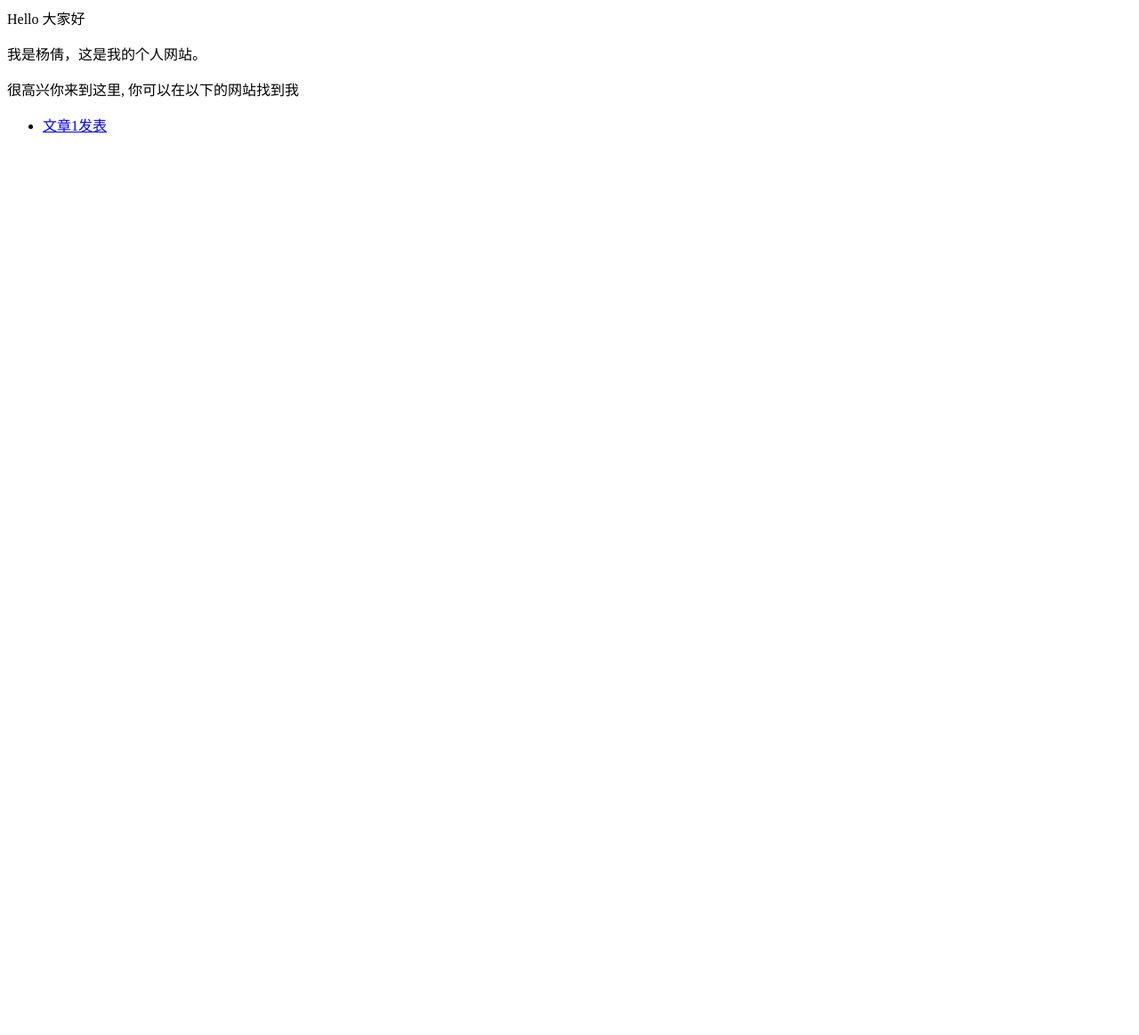
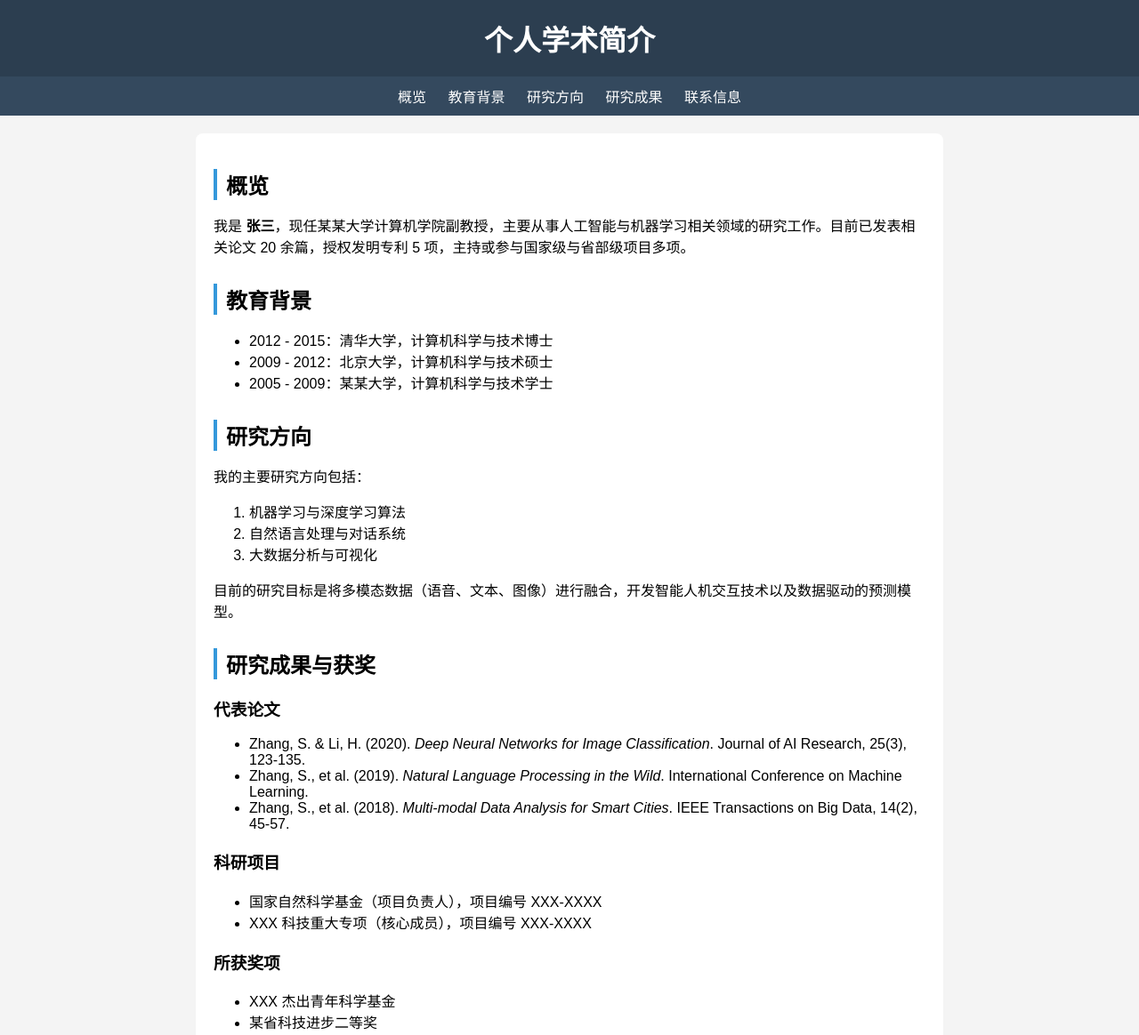
Before and after one commit to yangqian0227/yangqian0227.github.io, a plain HTML site: page index.html in a window 1280 px wide. Shown: the top 1164 px of the page at 89% size. Before the commit the page ends 800 px from the top, so only its background shows below. Drawn offline with Linux system fonts and the light colour scheme.

Commit message:
Update index.html
初始化

```diff
--- a/index.html
+++ b/index.html
@@ -1,7 +1,144 @@
-<p>Hello 大家好</p>
-<p>我是杨倩，这是我的个人网站。 </p>
-<p>很高兴你来到这里, 你可以在以下的网站找到我</p>
+<!DOCTYPE html>
+<html lang="zh-CN">
+<head>
+  <meta charset="UTF-8" />
+  <title>个人学术简介</title>
+  <style>
+    body {
+      font-family: "Microsoft YaHei", sans-serif;
+      margin: 0;
+      padding: 0;
+      background-color: #f4f4f4;
+    }
+    header {
+      background-color: #2c3e50;
+      color: #fff;
+      padding: 20px 0;
+      text-align: center;
+    }
+    header h1 {
+      margin: 0;
+      font-size: 2em;
+    }
+    nav {
+      background-color: #34495e;
+      padding: 10px;
+      text-align: center;
+    }
+    nav a {
+      color: #fff;
+      text-decoration: none;
+      margin: 0 10px;
+    }
+    nav a:hover {
+      text-decoration: underline;
+    }
+    main {
+      max-width: 800px;
+      margin: 20px auto;
+      padding: 20px;
+      background-color: #fff;
+      border-radius: 8px;
+    }
+    section {
+      margin-bottom: 30px;
+    }
+    section h2 {
+      border-left: 4px solid #3498db;
+      padding-left: 10px;
+      margin-bottom: 10px;
+    }
+    footer {
+      background-color: #2c3e50;
+      color: #fff;
+      text-align: center;
+      padding: 10px 0;
+      margin-top: 30px;
+    }
+  </style>
+</head>
+<body>
 
-<ul>
-  <li> <a href="https://www.zhihu.com/people/AJLoveChina">文章1发表</a> </li>
-</ul>
+  <!-- 页眉 -->
+  <header>
+    <h1>个人学术简介</h1>
+  </header>
+
+  <!-- 导航栏（可根据需要删改） -->
+  <nav>
+    <a href="#overview">概览</a>
+    <a href="#education">教育背景</a>
+    <a href="#research">研究方向</a>
+    <a href="#publications">研究成果</a>
+    <a href="#contact">联系信息</a>
+  </nav>
+
+  <!-- 主体内容 -->
+  <main>
+    <!-- 概览 -->
+    <section id="overview">
+      <h2>概览</h2>
+      <p>我是 <strong>张三</strong>，现任某某大学计算机学院副教授，主要从事人工智能与机器学习相关领域的研究工作。目前已发表相关论文 20 余篇，授权发明专利 5 项，主持或参与国家级与省部级项目多项。</p>
+    </section>
+
+    <!-- 教育背景 -->
+    <section id="education">
+      <h2>教育背景</h2>
+      <ul>
+        <li>2012 - 2015：清华大学，计算机科学与技术博士</li>
+        <li>2009 - 2012：北京大学，计算机科学与技术硕士</li>
+        <li>2005 - 2009：某某大学，计算机科学与技术学士</li>
+      </ul>
+    </section>
+
+    <!-- 研究方向 -->
+    <section id="research">
+      <h2>研究方向</h2>
+      <p>我的主要研究方向包括：</p>
+      <ol>
+        <li>机器学习与深度学习算法</li>
+        <li>自然语言处理与对话系统</li>
+        <li>大数据分析与可视化</li>
+      </ol>
+      <p>目前的研究目标是将多模态数据（语音、文本、图像）进行融合，开发智能人机交互技术以及数据驱动的预测模型。</p>
+    </section>
+
+    <!-- 研究成果与获奖 -->
+    <section id="publications">
+      <h2>研究成果与获奖</h2>
+      <h3>代表论文</h3>
+      <ul>
+        <li>Zhang, S. & Li, H. (2020). <em>Deep Neural Networks for Image Classification</em>. Journal of AI Research, 25(3), 123-135.</li>
+        <li>Zhang, S., et al. (2019). <em>Natural Language Processing in the Wild</em>. International Conference on Machine Learning.</li>
+        <li>Zhang, S., et al. (2018). <em>Multi-modal Data Analysis for Smart Cities</em>. IEEE Transactions on Big Data, 14(2), 45-57.</li>
+      </ul>
+
+      <h3>科研项目</h3>
+      <ul>
+        <li>国家自然科学基金（项目负责人），项目编号 XXX-XXXX</li>
+        <li>XXX 科技重大专项（核心成员），项目编号 XXX-XXXX</li>
+      </ul>
+
+      <h3>所获奖项</h3>
+      <ul>
+        <li>XXX 杰出青年科学基金</li>
+        <li>某省科技进步二等奖</li>
+      </ul>
+    </section>
+
+    <!-- 联系方式 -->
+    <section id="contact">
+      <h2>联系方式</h2>
+      <p>电子邮件：<a href="mailto:zhangsan@example.com">zhangsan@example.com</a></p>
+      <p>办公地址：北京市海淀区某某路 123 号 XX 大学计算机学院</p>
+      <p>电话：+86-10-12345678</p>
+    </section>
+  </main>
+
+  <!-- 页脚 -->
+  <footer>
+    <p>&copy; 2025 张三 | 个人学术简介</p>
+  </footer>
+
+</body>
+</html>
```
